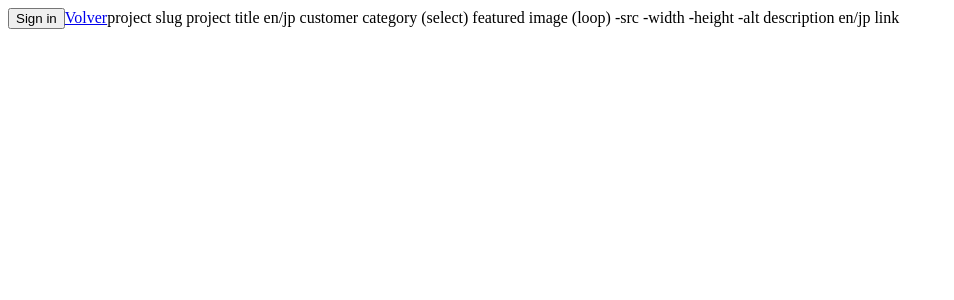
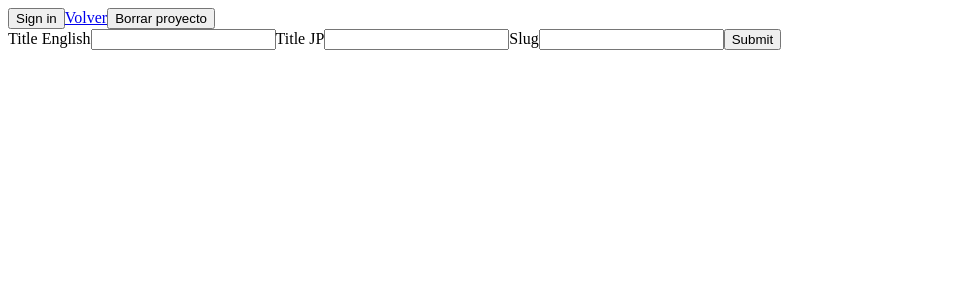
Before and after one commit to estherogami/esther-ogami, a Next.js app: page /dashboard/edit/1 in a window 1280 px wide. Shown: the top 300 px of the page, without its empty margins (0-954 px from the left). Built offline with nearby package versions, Linux system fonts and the light colour scheme; no server answers.

Commit message:
now the admin project form has a method parameter for reusability

```diff
--- a/src/app/api/projects/route.ts
+++ b/src/app/api/projects/route.ts
@@ -30,3 +30,5 @@ export async function POST(req: Request): Promise<NextResponse> {
     return NextResponse.json({ error: error.message }, { status: 500 });
   }
 }
+
+//Handler para editar un proyecto
--- a/src/app/dashboard/edit/[pid]/page.tsx
+++ b/src/app/dashboard/edit/[pid]/page.tsx
@@ -1,23 +1,14 @@
+import NewProjectForm from "@/components/admin/NewProjectForm";
 import Link from "next/link";
 
 
-export default async function EditProject() {
-  //get project by pid
+export default async function EditProject({ params }: { params: { pid: string }}) {
+    console.log(params.pid);
     return (
       <>
         <Link href="/admin">Volver</Link>
-
-        project slug
-        project title en/jp
-        customer
-        category (select)
-        featured image (loop)
-          -src
-          -width
-          -height
-          -alt
-        description en/jp
-        link
+        <button>Borrar proyecto</button>
+        <NewProjectForm method={"PUT"} />
       </>
     )
   }
--- a/src/app/dashboard/new/page.tsx
+++ b/src/app/dashboard/new/page.tsx
@@ -24,7 +24,7 @@ export default async function NewProject() {
           -alt
         description en/jp
         link
-        <NewProjectForm />
+        <NewProjectForm method={"POST"}/>
       </>
     )
   }
--- a/src/components/admin/NewProjectForm.tsx
+++ b/src/components/admin/NewProjectForm.tsx
@@ -3,7 +3,11 @@ import { useForm } from "react-hook-form";
 import { IProject } from "@/models/project/types";
 import { useRouter } from "next/navigation";
 
-const NewProjectForm = () => {
+interface NewProjectFormProps {
+  method: 'PUT' | 'POST';
+}
+
+const NewProjectForm =  ({ method }: NewProjectFormProps) => {
   const router = useRouter();
   const {
     register,
```
Also changed, not shown: 1 other file (tests, documents, lock files or other folders).
